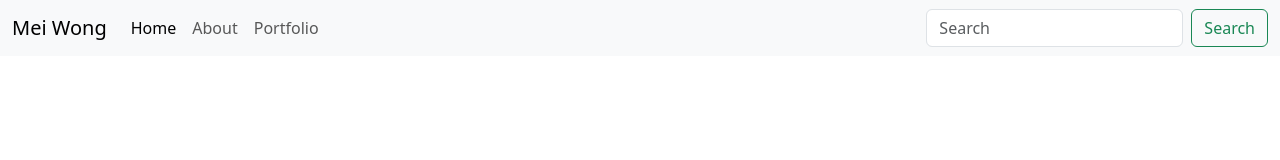
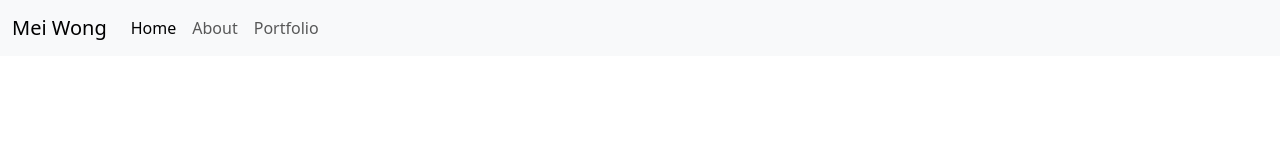
Before and after one commit to ImaginationDeadImagine/mei-wong-portfolio, a plain HTML site: page index.html in a window 1280 px wide. Drawn offline with nearby package versions, Linux system fonts and the light colour scheme.

Commit message:
Remove Search bar and button

```diff
--- a/index.html
+++ b/index.html
@@ -28,12 +28,7 @@
         <li class="nav-item">
           <a class="nav-link" href="#portfolio">Portfolio</a>
         </li>
-
       </ul>
-      <form class="d-flex" role="search">
-        <input class="form-control me-2" type="search" placeholder="Search" aria-label="Search"/>
-        <button class="btn btn-outline-success" type="submit">Search</button>
-      </form>
     </div>
   </div>
 </nav>
```
